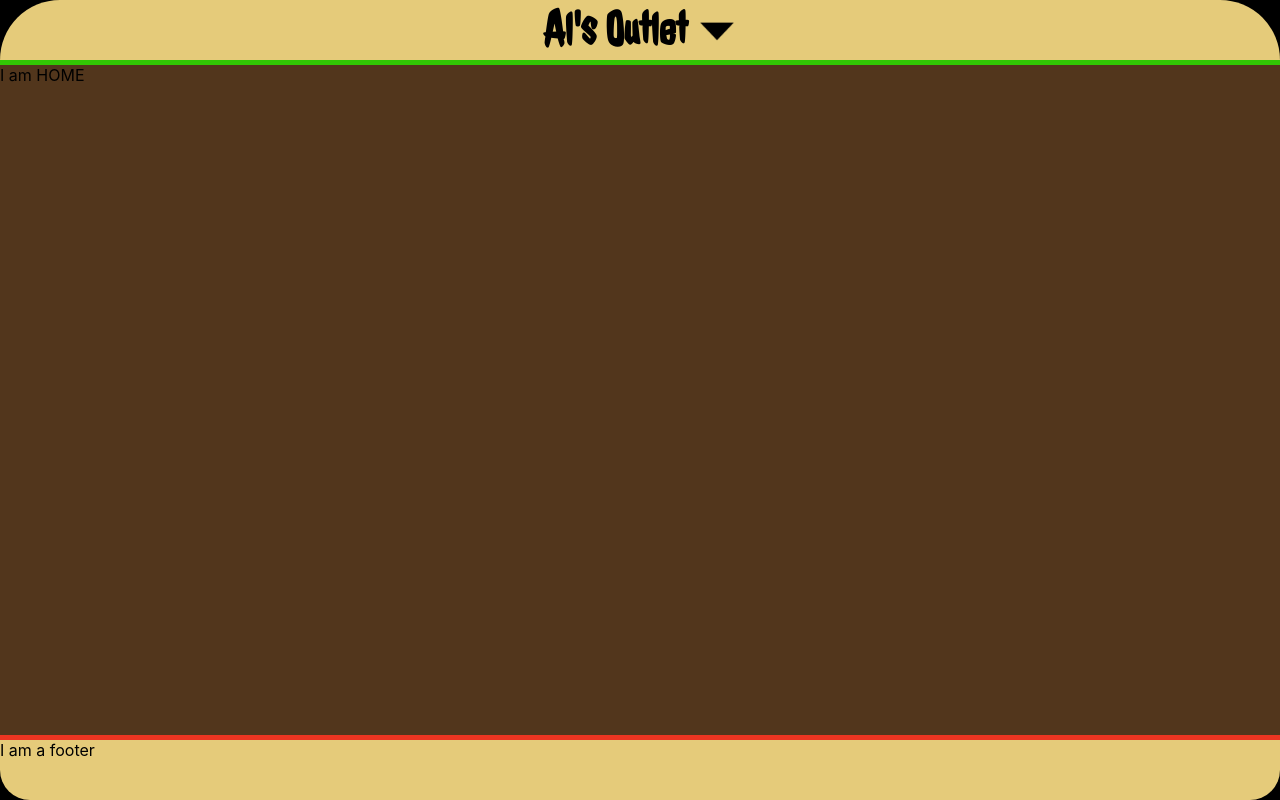
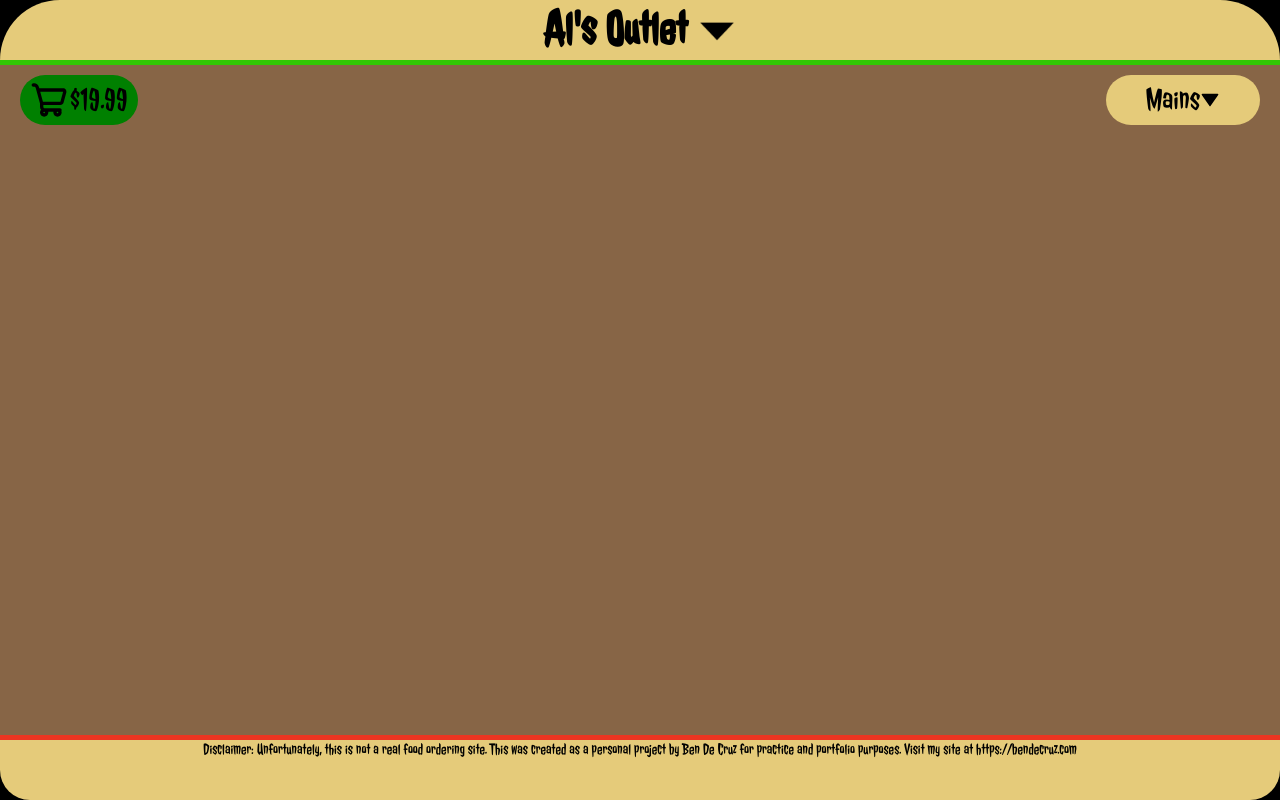
Before and after one commit to bendecruz745/AlsOutlet, a React (Create React App) app: page /Menu in a window 1280 px wide. Before the commit this address led to /. Built offline with nearby package versions, Linux system fonts and the light colour scheme.

Commit message:
work done on menu page

```diff
--- a/src/App.js
+++ b/src/App.js
@@ -3,6 +3,7 @@ import "./App.css";
 import NavBar from "./components/NavBar";
 import Footer from "./components/Footer";
 import Home from "./components/Home";
+import Menu from "./components/Menu";
 import { Route, Routes, Navigate } from "react-router-dom";
 
 function App() {
@@ -11,6 +12,7 @@ function App() {
       <NavBar />
       <Routes>
         <Route index element={<Home />} />
+        <Route path="/Menu" element={<Menu />} />
         <Route path="*" element={<Navigate to="/" replace />} />
       </Routes>
       <Footer />
--- a/src/components/Footer.js
+++ b/src/components/Footer.js
@@ -1,7 +1,16 @@
 import "../css/Footer.css";
 
 function Footer() {
-  return <div className="footer-container">I am a footer</div>;
+  return (
+    <div className="footer-container">
+      <p className="footer-text">
+        Disclaimer: Unfortunately, this is not a real food ordering site. This
+        was created as a personal project by Ben De Cruz for practice and
+        portfolio purposes. Visit my site at{" "}
+        <a href="https://bendecruz.com">https://bendecruz.com</a>
+      </p>
+    </div>
+  );
 }
 
 export default Footer;
--- a/src/components/Home.js
+++ b/src/components/Home.js
@@ -1,7 +1,23 @@
 import "../css/Home.css";
+import { Link } from "react-router-dom";
 
 function Home() {
-  return <div className="home-container">I am HOME</div>;
+  return (
+    <div className="home-container">
+      <div className="home-text-container">
+        <p>
+          Welcome to Al’s Outlet, (pronounced AL like Weird Al) home of the most{" "}
+          <span style={{ textDecoration: "line-through" }}>generated</span>{" "}
+          exotic food and drinks around! Hopefully the tantalizing photos
+          convince you to get something to eat or drink! Our selection
+          periodically expands, so be sure to check in every once in a while.
+        </p>
+        <Link to="/Menu">
+          <h1 className="menu-neon-button">{`> Menu <`}</h1>
+        </Link>
+      </div>
+    </div>
+  );
 }
 
 export default Home;
--- /dev/null
+++ b/src/components/Menu.js
@@ -0,0 +1,82 @@
+import "../css/Menu.css";
+import { ReactComponent as Cart } from "../imgs/cart.svg";
+import { ReactComponent as DownArrow } from "../imgs/down-arrow.svg";
+import { useRef, useEffect, useState } from "react";
+
+function useCheckOutsideClick(ref, expanded) {
+  useEffect(() => {
+    /**
+     * Alert if clicked on outside of element
+     */
+    function handleClickOutside(event) {
+      if (ref.current && !ref.current.contains(event.target)) {
+        expanded(false);
+      }
+    }
+    // Bind the event listener
+    document.addEventListener("mousedown", handleClickOutside);
+    return () => {
+      // Unbind the event listener on clean up
+      document.removeEventListener("mousedown", handleClickOutside);
+    };
+  }, [ref, expanded]);
+}
+
+function Menu() {
+  const filterRef = useRef(null);
+  const cartRef = useRef(null);
+  const [filterExpanded, setFilterExpanded] = useState(false);
+  const [cartExpanded, setCartExpanded] = useState(false);
+
+  useEffect(() => {
+    if (filterExpanded === false) {
+      filterRef.current.classList.remove("filter-container-expanded");
+    } else {
+      filterRef.current.classList.add("filter-container-expanded");
+    }
+  }, [filterExpanded]);
+
+  useEffect(() => {
+    if (cartExpanded === false) {
+      cartRef.current.classList.remove("cart-cost-container-expanded");
+    } else {
+      cartRef.current.classList.add("cart-cost-container-expanded");
+    }
+  }, [cartExpanded]);
+
+  useCheckOutsideClick(filterRef, setFilterExpanded);
+  useCheckOutsideClick(cartRef, setCartExpanded);
+
+  return (
+    <div className="menu-container">
+      <div className="menu-header-container">
+        <div
+          className="cart-cost-container"
+          onClick={() => setCartExpanded(!cartExpanded)}
+          ref={cartRef}
+        >
+          <div className="cart-cost-header">
+            <Cart className="cart-icon" />
+            <p>$19.99</p>
+          </div>
+          <div className="cart-cost-info">
+            <p> HALLO</p>
+          </div>
+        </div>
+        <div
+          className="filter-container"
+          onClick={() => setFilterExpanded(!filterExpanded)}
+          ref={filterRef}
+        >
+          <div className="selected-filter">
+            <p>Mains</p>
+            <DownArrow />
+          </div>
+          <p className="filter-dropdown-link">DWAHUODWUH</p>
+        </div>
+      </div>
+    </div>
+  );
+}
+
+export default Menu;
--- a/src/components/NavBar.js
+++ b/src/components/NavBar.js
@@ -3,9 +3,31 @@ import downArrowImg from "../imgs/downarrow.png";
 import { useRef, useState, useEffect } from "react";
 import { Link } from "react-router-dom";
 
+function useCheckOutsideClick(ref, setNavBarExpanded) {
+  useEffect(() => {
+    /**
+     * Alert if clicked on outside of element
+     */
+
+    function handleClickOutside(event) {
+      if (ref.current && !ref.current.contains(event.target)) {
+        setNavBarExpanded(false);
+      }
+    }
+    // Bind the event listener
+    document.addEventListener("mousedown", handleClickOutside);
+    return () => {
+      // Unbind the event listener on clean up
+      document.removeEventListener("mousedown", handleClickOutside);
+    };
+  }, [ref, setNavBarExpanded]);
+}
+
 function NavBar() {
   const navBarRef = useRef(null);
   const [navBarExpanded, setNavBarExpanded] = useState(false);
+
+  useCheckOutsideClick(navBarRef, setNavBarExpanded);
 
   useEffect(() => {
     if (navBarExpanded === false) {
@@ -23,7 +45,9 @@ function NavBar() {
     <div className="navbar-container" ref={navBarRef}>
       <div className="navbar-main-container">
         <div className="navbar-brand-container">
-          <h1>Al's Outlet</h1>
+          <Link to="/" onClick={() => setNavBarExpanded(false)}>
+            <h1>Al's Outlet</h1>
+          </Link>
         </div>
         <div className="navbar-links-container">
           <img
--- a/src/css/Footer.css
+++ b/src/css/Footer.css
@@ -5,3 +5,7 @@
   border-radius: 0 0 30px 30px;
   border-top: 5px solid #ec3521;
 }
+
+.footer-text {
+  font-size: 1rem;
+}
--- a/src/css/Home.css
+++ b/src/css/Home.css
@@ -1,7 +1,48 @@
 .home-container {
-  background-color: #52361c;
+  background-color: #876546;
   flex: 1;
   overflow-y: auto;
   overflow-x: hidden;
   position: relative;
+  display: flex;
+  justify-content: center;
+  align-items: center;
 }
+
+.home-text-container {
+  width: 90%;
+}
+
+p {
+  font-size: 2rem;
+  text-align: center;
+  margin: 0;
+}
+
+@keyframes menuGlow {
+  0% {
+    text-shadow: -1px -1px 0 red, 1px -1px 0 red, -1px 1px 0 red, 1px 1px 0 red;
+  }
+  50% {
+    text-shadow: -1px -1px 0 red, 1px -1px 0 red, -1px 1px 0 red, 1px 1px 0 red;
+  }
+  51% {
+    text-shadow: -1px -1px 0 rgba(255, 0, 0, 0), 1px -1px 0 rgba(255, 0, 0, 0),
+      -1px 1px 0 rgba(255, 0, 0, 0), 1px 1px 0 rgba(255, 0, 0, 0);
+  }
+  100% {
+    text-shadow: -1px -1px 0 rgba(255, 0, 0, 0), 1px -1px 0 rgba(255, 0, 0, 0),
+      -1px 1px 0 rgba(255, 0, 0, 0), 1px 1px 0 rgba(255, 0, 0, 0);
+  }
+}
+
+.menu-neon-button {
+  text-align: center;
+  font-size: 5rem;
+  margin: 0;
+  color: #450101;
+  text-shadow: -1px -1px 0 red, 1px -1px 0 red, -1px 1px 0 red, 1px 1px 0 red;
+  animation-name: menuGlow;
+  animation-iteration-count: infinite;
+  animation-duration: 1.5s;
+}
--- /dev/null
+++ b/src/css/Menu.css
@@ -0,0 +1,85 @@
+* {
+  -webkit-tap-highlight-color: transparent;
+}
+
+.menu-container {
+  background-color: #876546;
+  flex: 1;
+  overflow-y: auto;
+  overflow-x: hidden;
+  position: relative;
+  padding: 10px 20px 0 20px;
+}
+
+.menu-header-container {
+  display: flex;
+  justify-content: space-between;
+}
+
+.cart-cost-container {
+  background-color: green;
+  max-height: 40px;
+  width: 98px;
+  border-radius: 30px;
+  display: flex;
+  flex-direction: column;
+  align-items: center;
+  overflow: hidden;
+  padding: 5px 10px 5px 10px;
+  transition: all ease-in 0.1s;
+}
+
+.cart-cost-container:hover {
+  cursor: pointer;
+}
+
+.cart-cost-container:active {
+  background-color: rgb(1, 112, 1);
+}
+
+.cart-cost-container-expanded {
+  width: 190px;
+  max-height: 80px;
+}
+
+.cart-cost-header {
+  display: flex;
+}
+
+.cart-icon {
+  width: 40px;
+  height: auto;
+}
+
+.filter-container {
+  background-color: #e5cb7a;
+  border-radius: 30px;
+  max-height: 40px;
+  display: flex;
+  flex-direction: column;
+  align-items: center;
+  padding: 5px 10px 5px 10px;
+  overflow: hidden;
+  transition: max-height ease-in 0.1s;
+}
+
+.filter-container:hover {
+  cursor: pointer;
+}
+
+.filter-container:active {
+  background-color: #deb94c;
+}
+
+.filter-container-expanded {
+  max-height: 80px;
+}
+
+.filter-container svg {
+  width: 20px;
+  height: auto;
+}
+
+.selected-filter {
+  display: flex;
+}
--- a/src/css/NavBar.css
+++ b/src/css/NavBar.css
@@ -26,6 +26,7 @@
   margin: 0;
   font-family: Jolly Lodger;
   font-size: 3rem;
+  color: black;
 }
 
 .navbar-links-container {
```
Also changed, not shown: src/imgs/cart.svg (added), src/imgs/down-arrow.svg (added).
